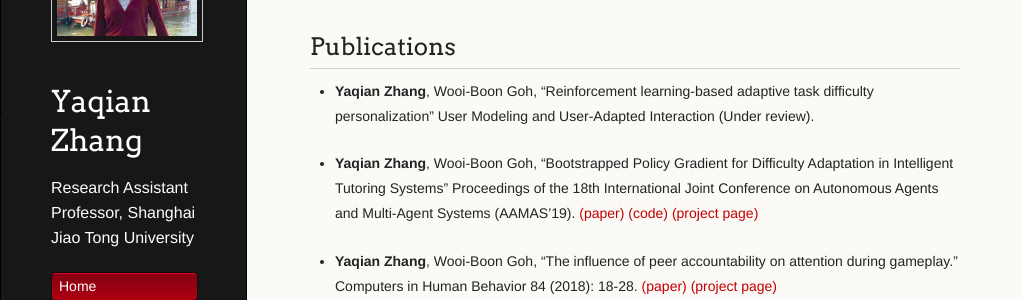
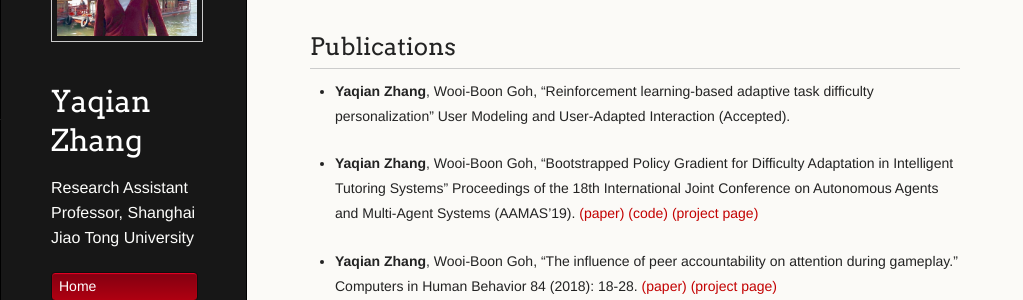
Before and after one commit to YaqianZhang/yaqianzhang.github.io, a Jekyll site: the page built from index.md, in a window 1280 px wide and 900 px high, scrolled down 931 px. Shown: the part 177-477 px from the top of the window, without its empty margins (0-1023 px from the left). Built offline with Jekyll 4.4.1, drawn with Linux system fonts in a browser that asks for light colours; a script that is not in the unit is left out; our own code applies the rules of GitHub Pages for plain Markdown files.

Commit message:
Update index.md

```diff
--- a/index.md
+++ b/index.md
@@ -32,7 +32,7 @@
 
 
 ## Publications
-* **Yaqian Zhang**, Wooi-Boon Goh, "Reinforcement learning-based adaptive task difficulty personalization" User Modeling and User-Adapted Interaction (Under review).
+* **Yaqian Zhang**, Wooi-Boon Goh, "Reinforcement learning-based adaptive task difficulty personalization" User Modeling and User-Adapted Interaction (Accepted).
 
 * **Yaqian Zhang**, Wooi-Boon Goh, "Bootstrapped Policy Gradient for Difficulty Adaptation in Intelligent Tutoring Systems" Proceedings of the 18th International Joint Conference on Autonomous Agents and Multi-Agent Systems (AAMAS'19). [(paper)](papers/19_YaqianZhang_BootstrappedPolicyGradient_aamas.pdf) [(code)](https://github.com/YaqianZhang/Bootstrapped-policy-gradient-for-difficutly-adaptation) [(project page)](https://yaqianzhang.github.io/2018/06/30/boostrapped-policy-gradient.html)
 
```
